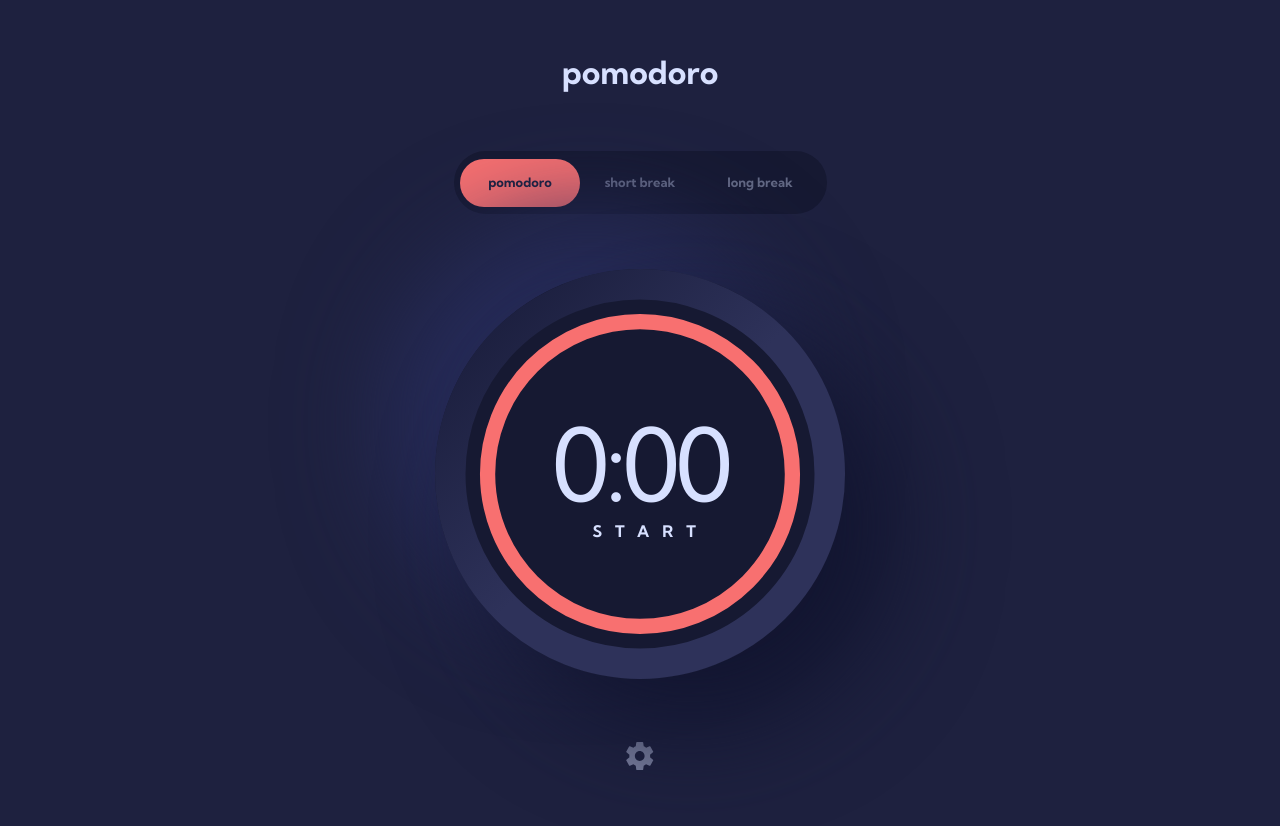
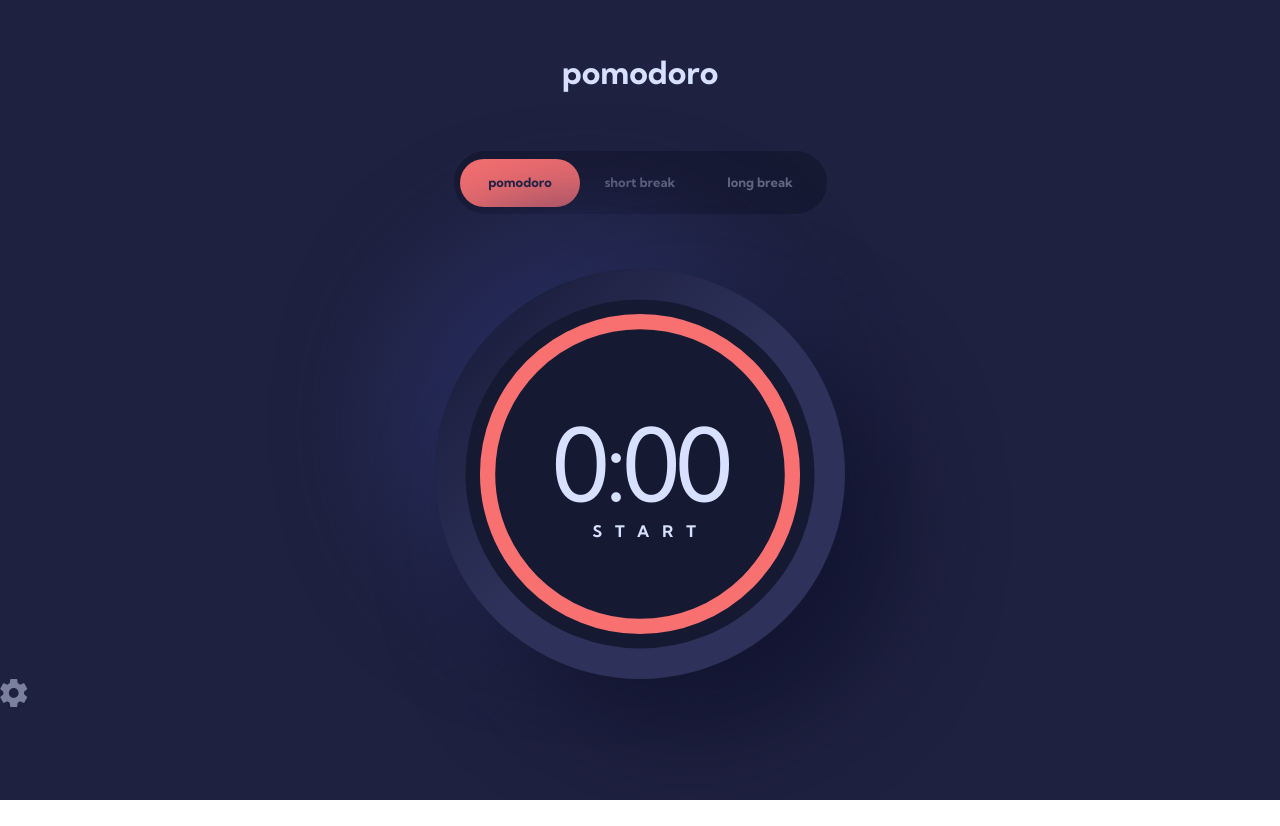
Before and after one commit to GIGAKLIBADZE/pomodoro-app, a React (Vite) app: page /pomodoro in a window 1280 px wide. After the commit the page ends 800 px from the top, so only its background shows below. Built offline with nearby package versions, Linux system fonts and the light colour scheme.

Commit message:
add active styles for the settings image

```diff
--- a/src/components/SeettingsImage.tsx
+++ b/src/components/SeettingsImage.tsx
@@ -8,7 +8,7 @@ const SettingsImage: React.FC = () => {
     <img
       src={SettingsIcon}
       alt="Settings"
-      className="mt-[7.9rem] m-auto pb-[4.8rem] md:mt-[14.4rem] md:pb-[10.3rem] xl:mt-[6.3rem] xl:pb-[5.6rem]"
+      className="settings-img"
       onClick={() => setShowSettings(true)}
     />
   );
```
